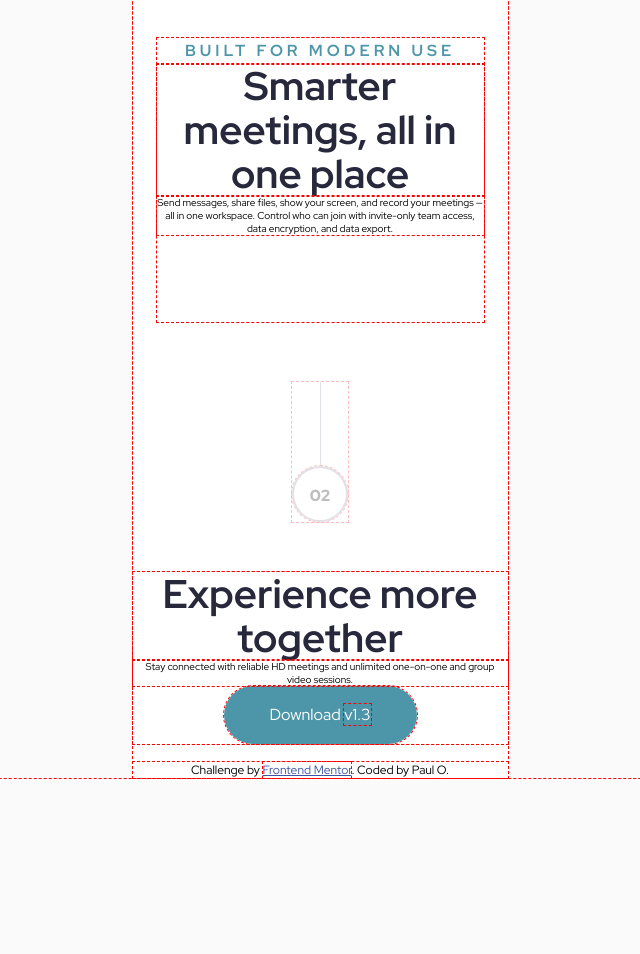
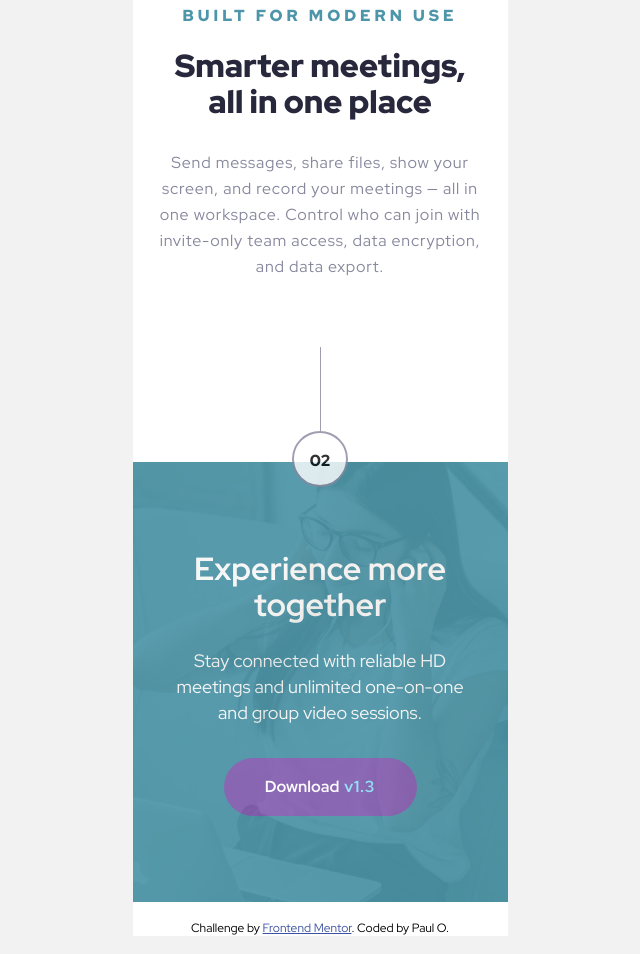
Before and after one commit to ePaulo/meet-landing-page, a plain HTML site: page index.html in a window 1280 px wide. Shown: the part 1296-2250 px from the top of the page, without its empty margins (320-960 px from the left). Before the commit the page ends 2092 px from the top, so only its background shows below. Drawn offline with Linux system fonts and the light colour scheme.

Commit message:
Completed mobile design.

```diff
--- a/index.html
+++ b/index.html
@@ -77,12 +77,14 @@
 
         <!-- ---------- Connect Section ---------- -->
         <section class="connect">
-          <h2>Experience more together</h2>
-          <p>
-            Stay connected with reliable HD meetings and unlimited one-on-one
-            and group video sessions.
-          </p>
-          <button class="btn1">Download <span>v1.3</span></button>
+          <div class="overlay">
+            <h2>Experience more together</h2>
+            <p>
+              Stay connected with reliable HD meetings and unlimited one-on-one
+              and group video sessions.
+            </p>
+            <button class="btn2">Download <span>v1.3</span></button>
+          </div>
         </section>
       </main>
       <footer class="attribution">
--- a/styles.css
+++ b/styles.css
@@ -4,7 +4,7 @@
   margin: 0;
   padding: 0;
   box-sizing: border-box;
-  outline: 1px dashed red;
+  /* outline: 1px dashed red; */
 }
 
 :root {
@@ -23,22 +23,8 @@
 }
 
 body {
-  background-color: var(--primary-color--alabaster);
+  background-color: #f2f2f2;
   font-family: 'Red Hat Display', sans-serif;
-}
-
-h2 {
-  font-size: 4rem;
-  color: var(--primary-color--ebony-clay);
-  line-height: 4.4rem;
-}
-
-h3 {
-  font-size: 1.6rem;
-  color: var(--primary-color--hippie-blue);
-  line-height: 2.6rem;
-  letter-spacing: 0.4rem;
-  text-transform: uppercase;
 }
 
 /* - - - - - - - buttons - - - - - - - */
@@ -46,13 +32,19 @@ h3 {
 button {
   width: 193px;
   height: 58px;
-  padding: 10px 20px;
   border: none;
   border-radius: 29px;
   color: var(--secondary-color--white);
   font-family: inherit;
+  font-weight: 700;
   font-size: 1.6rem;
   cursor: pointer;
+
+  span {
+    padding-left: 0.1em;
+    color: var(--primary-color--malibu);
+    letter-spacing: 0.05em;
+  }
 }
 
 button.btn1 {
@@ -91,13 +83,14 @@ div.divider {
       var(--primary-color--manatee)
     )
     no-repeat top/1px 84px;
-  opacity: 0.25;
+  opacity: 0.7;
 
   p {
     width: 56px;
     height: 56px;
     border-radius: 50%;
     border: 2px solid var(--primary-color--manatee);
+    background-color: var(--secondary-color--white);
     color: var(--secondary-color--black);
     font-size: 1.6rem;
     font-weight: 900;
@@ -138,10 +131,6 @@ main {
       left: -20px;
       width: 414px;
 
-      display: flex;
-      justify-content: center;
-      gap: 1.5em;
-
       img {
         width: 100%;
         height: auto;
@@ -150,7 +139,7 @@ main {
 
     h1 {
       width: 327px;
-      margin: 1.5em auto 0.75em;
+      margin: 1em auto 0.6em;
       padding: 0 0.75em;
       color: var(--secondary-color--black);
       font-size: 4rem;
@@ -159,21 +148,31 @@ main {
 
     p {
       width: 327px;
-      margin: 0.75em auto 2em;
+      margin: 0.5em auto 1.5em;
       color: var(--primary-color--manatee);
       font-size: 1.6rem;
       line-height: 2.6rem;
     }
 
     button {
-      margin-bottom: 1.25em;
+      margin: 0.4em 0.65em;
+
+      &.btn1 {
+        width: 193px;
+        height: 58px;
+      }
+
+      &.btn2 {
+        width: 139px;
+        height: 58px;
+      }
     }
   }
 
   /* ---- ----  divider #1  ---- ---- */
 
   div.divider#div01 {
-    margin: 5em auto;
+    margin: 5.5em auto;
   }
 
   /* ---------- Images Section ---------- */
@@ -189,6 +188,7 @@ main {
     img {
       width: 151px;
       height: 143px;
+      border-radius: 8px;
     }
   }
 
@@ -198,17 +198,80 @@ main {
     width: 327px;
     height: 284px;
     margin: 6em auto;
+
+    h3 {
+      color: var(--primary-color--hippie-blue);
+      font-size: 1.6rem;
+      font-weight: 900;
+      line-height: 2.6rem;
+      letter-spacing: 0.4rem;
+      text-transform: uppercase;
+    }
+
+    h2 {
+      margin: 0.6em auto 0.9em;
+      padding: 0 1.5rem;
+      color: var(--primary-color--ebony-clay);
+      font-size: 3.2rem;
+      font-weight: 900;
+      line-height: 3.6rem;
+    }
+
+    p {
+      padding: 0.1em 0.15em;
+      color: var(--primary-color--manatee);
+      font-size: 1.6rem;
+      line-height: 2.6rem;
+      letter-spacing: 0.05em;
+    }
   }
 
   /* ---- ----  divider #2  ---- ---- */
 
   div.divider#div02 {
-    margin: 5em auto;
+    position: relative;
+    bottom: -2.5em;
+    margin: -2.5em auto 0;
+    z-index: 2;
+    opacity: 0.8;
+
+    p {
+      /* opacity: 0.35; */
+    }
   }
 
   /* ---------- Connect Section ---------- */
 
   section.connect {
+    width: 375px;
+    height: 440px;
+    background-image: url('./assets/mobile/image-footer.jpg');
+    background-size: cover;
+    background-position: center;
+    background-repeat: no-repeat;
+    /* z-index: 1; */
+
+    div.overlay {
+      width: 100%;
+      height: 100%;
+      background-color: var(--primary-color--hippie-blue);
+      opacity: 0.92;
+
+      h2 {
+        padding: 2.8em 1.5rem 0;
+        font-size: 3.2rem;
+        color: var(--primary-color--alabaster);
+        line-height: 3.6rem;
+      }
+
+      p {
+        margin: 1.4em 0 1.75em;
+        padding: 0 2.8rem;
+        color: var(--primary-color--alabaster);
+        font-size: 1.8rem;
+        line-height: 2.6rem;
+      }
+    }
   }
 }
 
```
